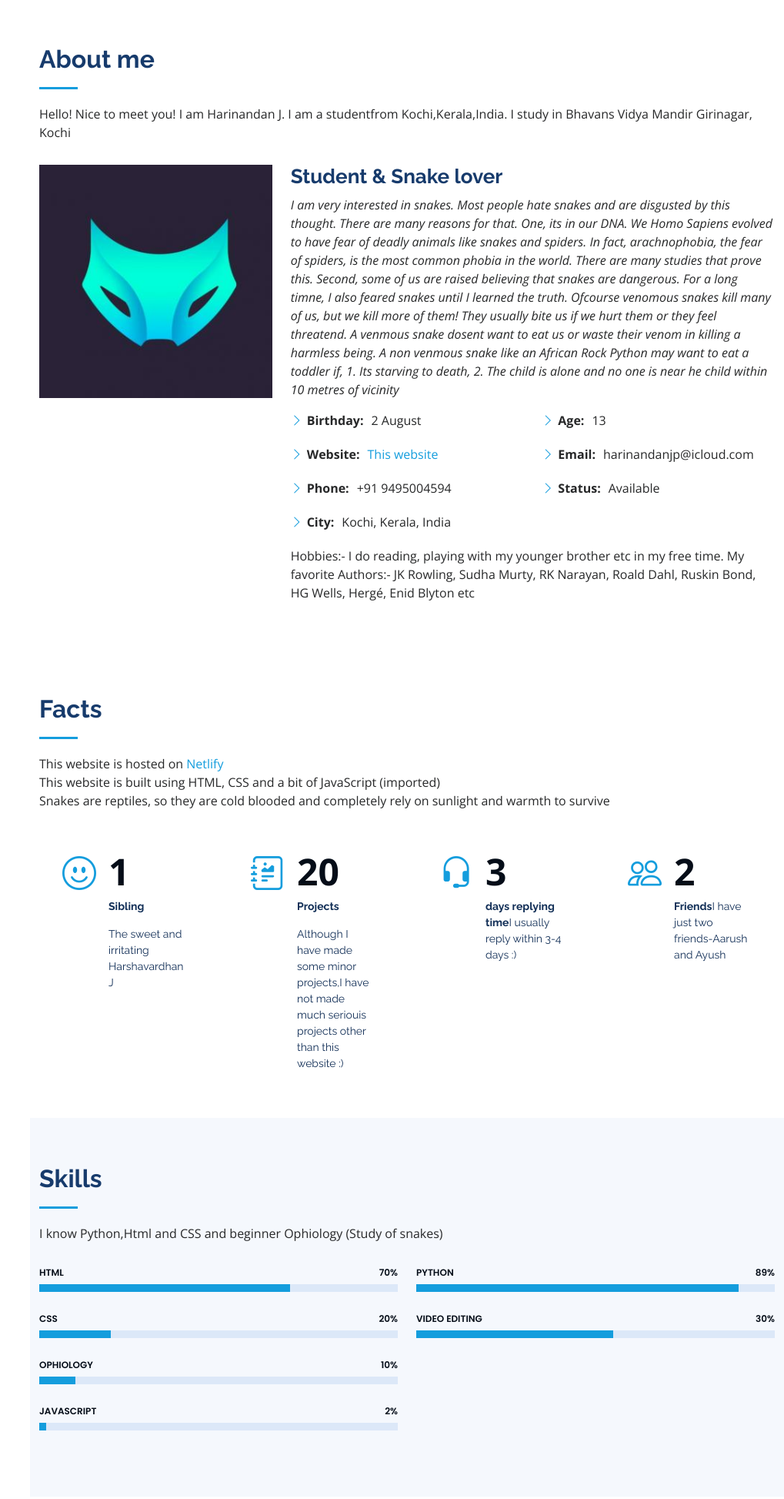
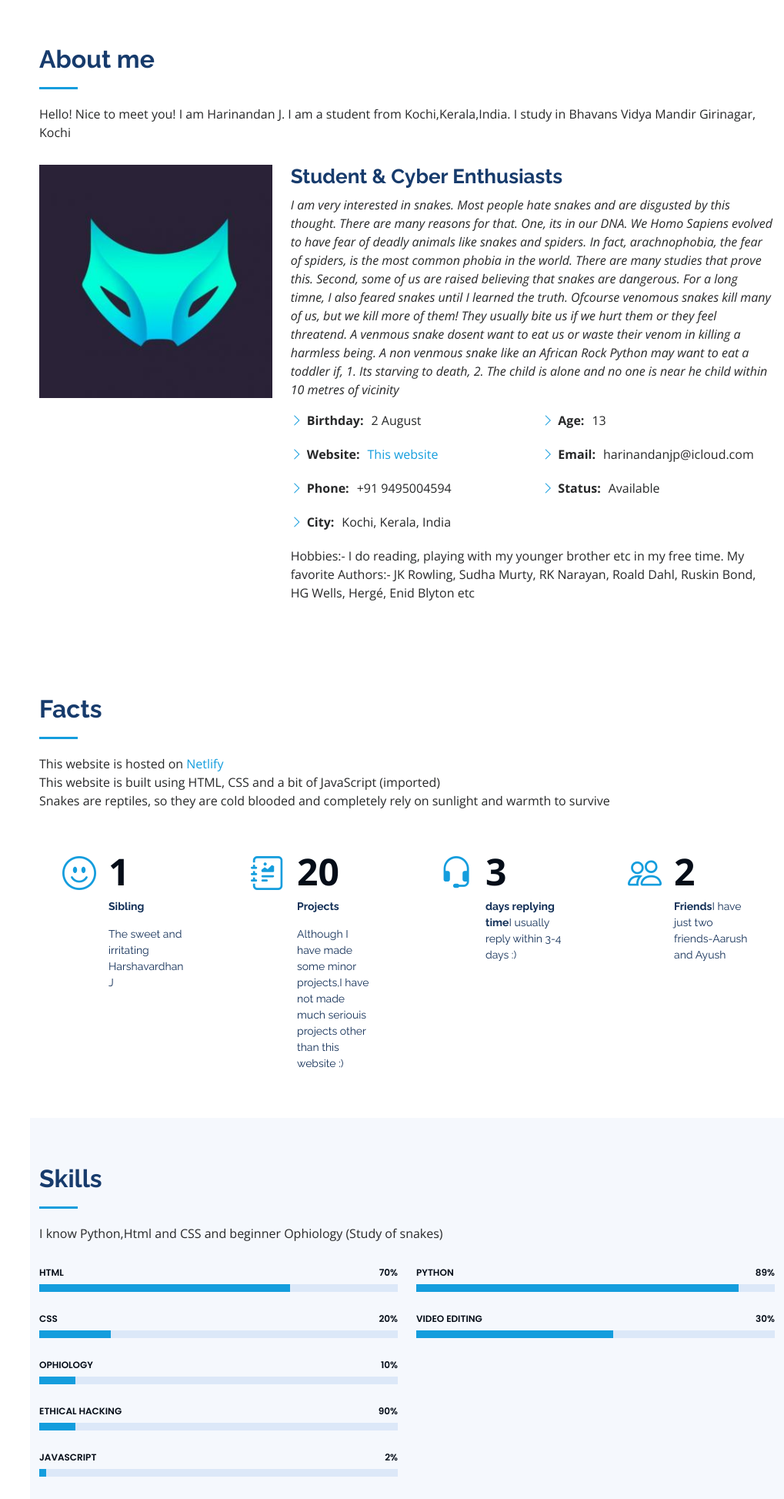
Before and after one commit to harinandan123/Personal-portofolio-website, a plain HTML site: page index.html in a window 1280 px wide. Shown: the part 802-2749 px from the top of the page at 77% size, without its empty margins (261-1280 px from the left). Drawn offline with nearby package versions, Linux system fonts and the light colour scheme.

Commit message:
Update index.html

```diff
--- a/index.html
+++ b/index.html
@@ -58,7 +58,7 @@
   <section id="hero" class="d-flex flex-column justify-content-center align-items-center">
     <div class="hero-container" data-aos="fade-in">
       <h1>Harinandan J</h1>
-      <p>I'm <span class="typed" data-typed-items="a Student, a Snake-lover, a Python fan, a Reader, "></span></p>
+      <p>I'm <span class="typed" data-typed-items="a Student, a Snake-lover, a Python fan, a Reader, an Ethical Hacker, a Cyber Enthusiasts"></span></p>
     </div>
   </section><!-- End Hero -->
 
@@ -70,7 +70,7 @@
 
         <div class="section-title">
           <h2>About me</h2>
-          <p>Hello! Nice to meet you! I am Harinandan J. I am a studentfrom Kochi,Kerala,India. I study in Bhavans Vidya Mandir Girinagar, Kochi </p>
+          <p>Hello! Nice to meet you! I am Harinandan J. I am a student from Kochi,Kerala,India. I study in Bhavans Vidya Mandir Girinagar, Kochi </p>
         </div>
 
         <div class="row">
@@ -78,7 +78,7 @@
             <img src="assets/img/profile-img.jpg" class="img-fluid" alt="">
           </div>
           <div class="col-lg-8 pt-4 pt-lg-0 content" data-aos="fade-left">
-            <h3>Student &amp; Snake lover</h3>
+            <h3>Student &amp; Cyber Enthusiasts</h3>
             <p class="fst-italic">
               I am very interested in snakes. Most people hate snakes and are disgusted by this thought. There are many reasons for that. One, its in our DNA. We Homo Sapiens evolved to have fear of deadly animals like snakes and spiders. In fact, arachnophobia, the fear of spiders, is the most common phobia in the world. There are many studies that prove this. Second, some of us are raised believing that snakes are dangerous. For a long timne, I also feared snakes until I learned the truth. Ofcourse venomous snakes kill many of us, but we kill more of them! They usually bite us if we hurt them or they feel threatend. A venmous snake dosent want to eat us or waste their venom in killing a harmless being. A non venmous snake like an African Rock Python may want to eat a toddler if, 1. Its starving to death, 2. The child is alone and no one is near he child within 10 metres of vicinity
             </p>
@@ -190,6 +190,14 @@
 
             <div class="progress">
               <span class="skill">Ophiology <i class="val">10%</i></span>
+              <div class="progress-bar-wrap">
+                <div class="progress-bar" role="progressbar" aria-valuenow="10" aria-valuemin="0" aria-valuemax="100"></div>
+              </div>
+            </div>
+
+
+            <div class="progress">
+              <span class="skill">Ethical Hacking <i class="val">90%</i></span>
               <div class="progress-bar-wrap">
                 <div class="progress-bar" role="progressbar" aria-valuenow="10" aria-valuemin="0" aria-valuemax="100"></div>
               </div>
```
